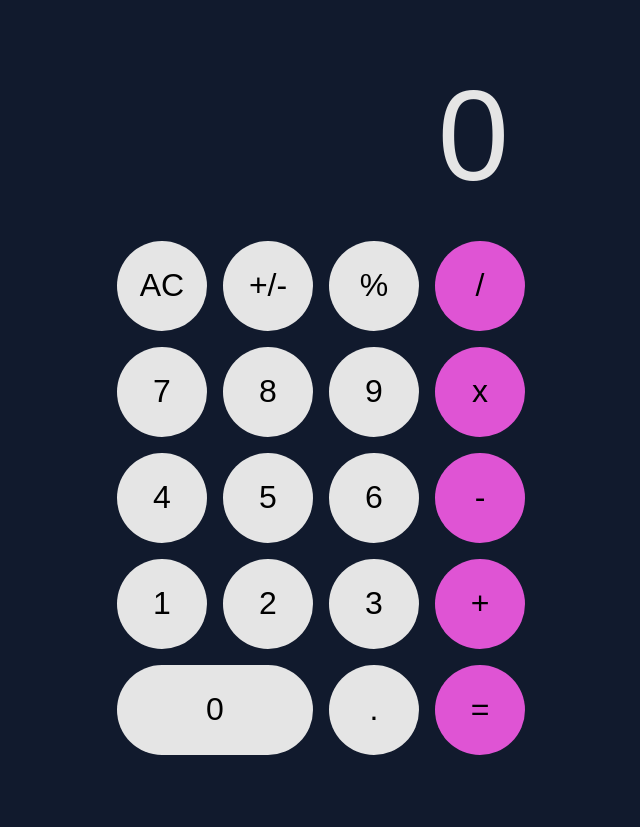
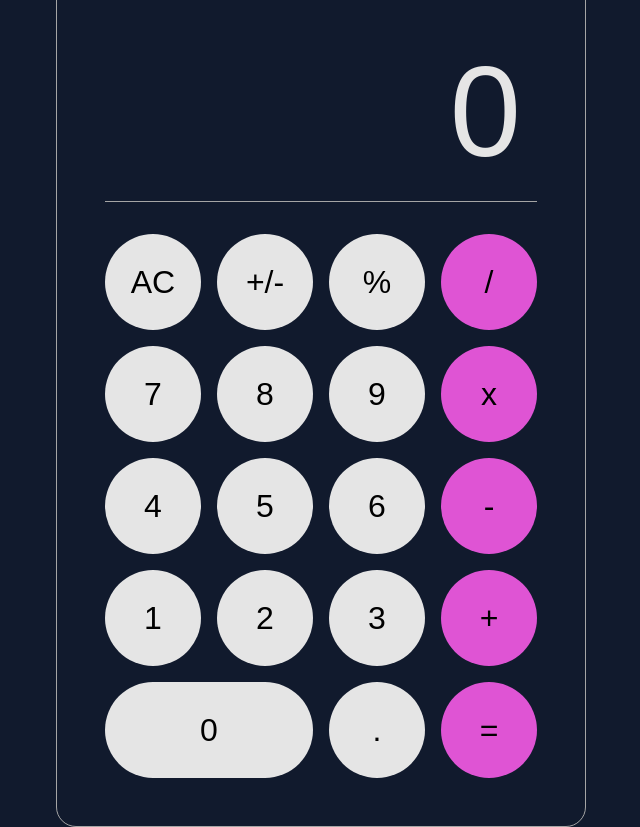
Before and after one commit to TayTufenkjian/calculator, a plain HTML site: page index.html in a window 1280 px wide. Shown: the whole page, without its empty margins (319-959 px from the left). Before the commit the page ends 800 px from the top, so only its background shows below. Drawn offline with Linux system fonts and the light colour scheme.

Commit message:
Add border styles

```diff
--- a/style.css
+++ b/style.css
@@ -5,9 +5,12 @@ body {
 }
 
 #calculator {
+    border: 1px solid #a5a5a5;
+    border-radius: 20px;
     display: grid;
     gap: 1rem;
-    grid-template-columns: 90px 90px 90px 90px;
+    grid-template-columns: 6rem 6rem 6rem 6rem;
+    padding: 3rem;
     width: fit-content;
 }
 
@@ -17,7 +20,7 @@ button {
     border-radius: 50%;
     cursor: pointer;
     font-size: 2rem;
-    height: 90px;
+    height: 6rem;
     padding: 1rem;
 }
 
@@ -26,7 +29,7 @@ button:hover {
 }
 
 button#zero {
-    border-radius: 90px;
+    border-radius: 6rem;
     grid-column: 1 / span 2;
 }
 
@@ -39,12 +42,15 @@ button#zero {
 }
 
 #display {
+    border-bottom: 1px solid #a5a5a5;
     color: #e5e5e5;
     font-size: 8rem;
     grid-column: 1 / span 4;
+    margin-bottom: 1rem;
     padding: 1rem;
     text-align: right;
 }
+
 
 main {
     align-items: center;
@@ -52,3 +58,9 @@ main {
     height: 100vh;
     justify-content: center;
 }
+
+@media screen and (max-width: 768px) {
+    html {
+        font-size: 8px;
+    }
+}
```
